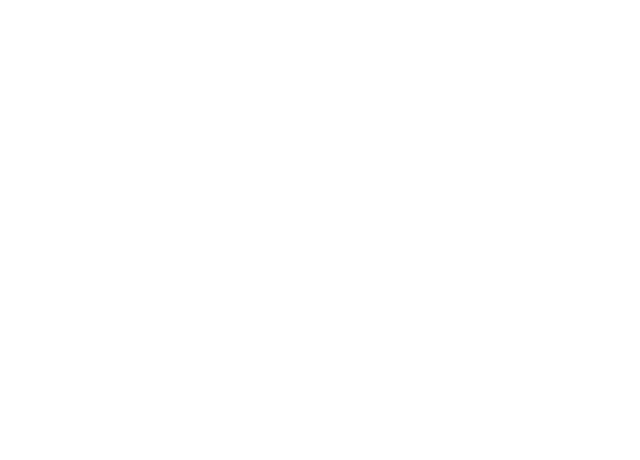
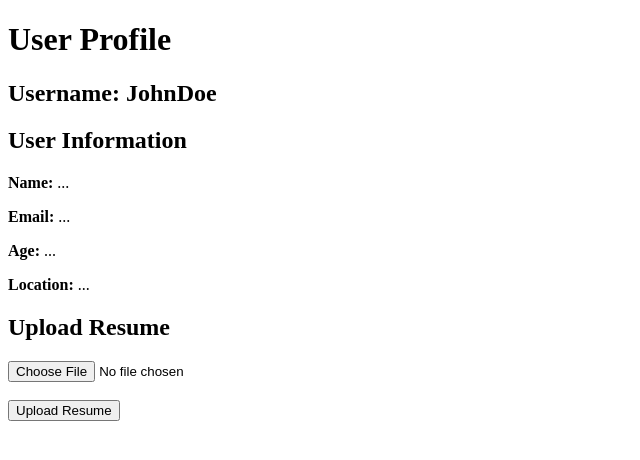
Before and after one commit to TateSamuD/HackISUv2_TNT, a plain HTML site: page html/tab_profile.html in a window 1280 px wide. Shown: the whole page, without its empty margins (0-640 px from the left). Drawn offline with Linux system fonts and the light colour scheme.

Commit message:
html update

```diff
--- a/html/tab_profile.html
+++ b/html/tab_profile.html
@@ -3,9 +3,30 @@
 <head>
     <meta charset="UTF-8">
     <meta name="viewport" content="width=device-width, initial-scale=1.0">
-    <title>Document</title>
+    <title>Profile</title>
 </head>
 <body>
+    <h1>User Profile</h1>
 
+    <div>
+        <h2>Username: <span id="username">JohnDoe</span></h2>
+    </div>
+
+    <div>
+        <h2>User Information</h2>
+        <p><strong>Name:</strong> ...</p>
+        <p><strong>Email:</strong> ...</p>
+        <p><strong>Age:</strong> ...</p>
+        <p><strong>Location:</strong> ...</p>
+    </div>
+
+    <div>
+        <h2>Upload Resume</h2>
+        <form action="upload.php" method="post" enctype="multipart/form-data">
+            <input type="file" name="resume" id="resume" accept=".pdf,.doc,.docx">
+            <br><br>
+            <input type="submit" value="Upload Resume">
+        </form>
+    </div>
 </body>
 </html>
```
Also changed, not shown: html/login_applicant.html (+2 -2 lines), html/login_company.html (+1 -2 lines), html/login_pre.html (+1 -2 lines).
